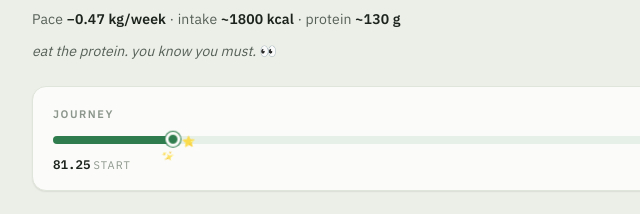
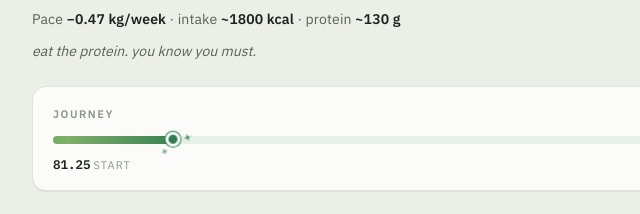
Before and after one commit to vrusi/weight-tracker, a plain HTML site: page index.html in a window 1280 px wide. Shown: the part 165-379 px from the top of the page, 168-808 px from the left. Drawn offline with Linux system fonts and the light colour scheme.

Commit message:
Funky, emoji-free: CSS-star sparkles, geometric confetti, count-up numbers, shimmer fill; strip emoji from quotes

```diff
--- a/index.html
+++ b/index.html
@@ -183,7 +183,14 @@
   .jmark { transition: left 1.2s cubic-bezier(.22, 1, .36, 1); cursor: pointer; }
   @keyframes bob { 0%, 100% { transform: translate(-50%, -50%); } 50% { transform: translate(-50%, -64%); } }
   @keyframes twinkle { 0%, 100% { opacity: 0; transform: scale(0.3) rotate(0deg); } 50% { opacity: 1; transform: scale(1) rotate(80deg); } }
-  .spark { position: absolute; font-size: 12px; pointer-events: none; animation: twinkle 2.4s ease-in-out infinite; }
+  .spark {
+    position: absolute; width: 9px; height: 9px; background: var(--accent); pointer-events: none;
+    clip-path: polygon(50% 0, 60% 40%, 100% 50%, 60% 60%, 50% 100%, 40% 60%, 0 50%, 40% 40%);
+    animation: twinkle 2.4s ease-in-out infinite;
+  }
+  .jfill { background: linear-gradient(90deg, var(--accent), #7FB069, var(--accent)); background-size: 200% 100%; }
+  @keyframes shimmer { to { background-position: -200% 0; } }
+  @media (prefers-reduced-motion: no-preference) { .jfill { animation: shimmer 3.2s linear infinite; } }
   @keyframes pop { 0% { transform: scale(1); } 45% { transform: scale(1.13); } 100% { transform: scale(1); } }
   .tcard .tval { display: inline-block; }
   .tcard:hover .tval { animation: pop 0.4s ease; }
@@ -300,9 +307,9 @@ journeyEl.innerHTML = `
   <div class="jtop"><span class="jlabel">Journey</span>
     <span class="jstat"><b>${pct.toFixed(0)}%</b> there · ${toGo.toFixed(1)} kg to go</span></div>
   <div class="jtrack"><div class="jfill" style="width:0%"></div><div class="jmark" style="left:0%" title="poke me"></div>
-    <span class="spark" style="left:${pct}%; top:-9px; margin-left:-4px">✨</span>
-    <span class="spark" style="left:${pct}%; top:12px; margin-left:-12px; animation-delay:1s">✨</span>
-    <span class="spark" style="left:${pct}%; top:-2px; margin-left:9px; animation-delay:1.7s">⭐</span></div>
+    <span class="spark" style="left:${pct}%; top:-11px; margin-left:-4px"></span>
+    <span class="spark" style="left:${pct}%; top:11px; margin-left:-13px; animation-delay:1s"></span>
+    <span class="spark" style="left:${pct}%; top:-3px; margin-left:10px; animation-delay:1.7s"></span></div>
   <div class="jends"><span><b>81.25</b> <em>start</em></span><span><em>goal</em> <b>73.1</b></span></div>`;
 // animate fill + marker in on load
 requestAnimationFrame(() => {
@@ -494,28 +501,34 @@ document.getElementById("rawcsv").textContent = CSV_TEXT.replace(/\s+$/, "");
 
 // ---- fun layer: cheeky coach line + confetti ----
 const quips = [
-  'protein first, feelings later <span class="emo">💪</span>',
-  'the daily scale lies — the average is your bestie <span class="emo">📉</span>',
-  'future you is already flexing <span class="emo">😎</span>',
-  'down we go, little gremlin <span class="emo">🫡</span>',
-  'abs are made in the kitchen, allegedly <span class="emo">🍳</span>',
-  'you vs yesterday\'s Monster. you win <span class="emo">⚡</span>',
-  'less doom, more broccoli <span class="emo">🥦</span>',
-  'hydrate or diedrate <span class="emo">💧</span>',
-  'one stick is not a meal, you goblin <span class="emo">🍗</span>',
-  'sparkle now, salmon later <span class="emo">✨🐟</span>',
-  'the descent continues, champion <span class="emo">⛰️</span>',
-  'eat the protein. you know you must. <span class="emo">👀</span>',
+  "protein first, feelings later",
+  "the daily scale lies — the average is your bestie",
+  "future you is already flexing",
+  "down we go, little gremlin",
+  "abs are made in the kitchen, allegedly",
+  "you vs yesterday's you. today you wins",
+  "less doom, more broccoli",
+  "hydrate or diedrate",
+  "one stick is not a meal, you goblin",
+  "trust the trend, ignore the wobble",
+  "small deficits, big plot twist",
+  "the descent continues, champion",
+  "eat the protein. you know you must.",
 ];
-document.getElementById("coach").innerHTML = quips[Math.floor(Math.random() * quips.length)];
+document.getElementById("coach").textContent = quips[Math.floor(Math.random() * quips.length)];
 
+// geometric confetti (no emoji)
 function confetti() {
   if (matchMedia("(prefers-reduced-motion: reduce)").matches) return;
-  const emojis = ["✨", "🎉", "💪", "🥦", "⭐", "🫡", "🥳"];
-  for (let i = 0; i < 28; i++) {
+  const cols = ["var(--accent)", "#245F3A", "#7FB069", "#E8B369", "#C24E4E"];
+  for (let i = 0; i < 32; i++) {
     const el = document.createElement("div");
     el.className = "confetti";
-    el.textContent = emojis[i % emojis.length];
+    const w = 6 + Math.random() * 5;
+    el.style.width = w + "px";
+    el.style.height = w * 1.6 + "px";
+    el.style.background = cols[i % cols.length];
+    el.style.borderRadius = "1px";
     el.style.left = Math.random() * 100 + "vw";
     const dur = 2.6 + Math.random() * 1.8;
     el.style.setProperty("--r", (Math.random() * 720 - 360) + "deg");
@@ -525,6 +538,19 @@ function confetti() {
     setTimeout(() => el.remove(), (dur + 0.7) * 1000);
   }
 }
+
+// count-up on the big "left today" numbers
+function countUp(el) {
+  const m = el.textContent.trim().match(/^([+-]?)(\d+)(.*)$/);
+  if (!m || matchMedia("(prefers-reduced-motion: reduce)").matches) return;
+  const sign = m[1], target = +m[2], suffix = m[3], dur = 750, start = performance.now();
+  (function step(nowT) {
+    const p = Math.min(1, (nowT - start) / dur);
+    el.textContent = sign + Math.round(target * (1 - Math.pow(1 - p, 3))) + suffix;
+    if (p < 1) requestAnimationFrame(step);
+  })(start);
+}
+document.querySelectorAll("#today .tval").forEach(countUp);
 // celebrate if today's protein target is already hit; also poke the marker for a burst
 if (!noToday && protLeft <= 0) setTimeout(confetti, 500);
 const jm = document.querySelector(".jmark");
```
